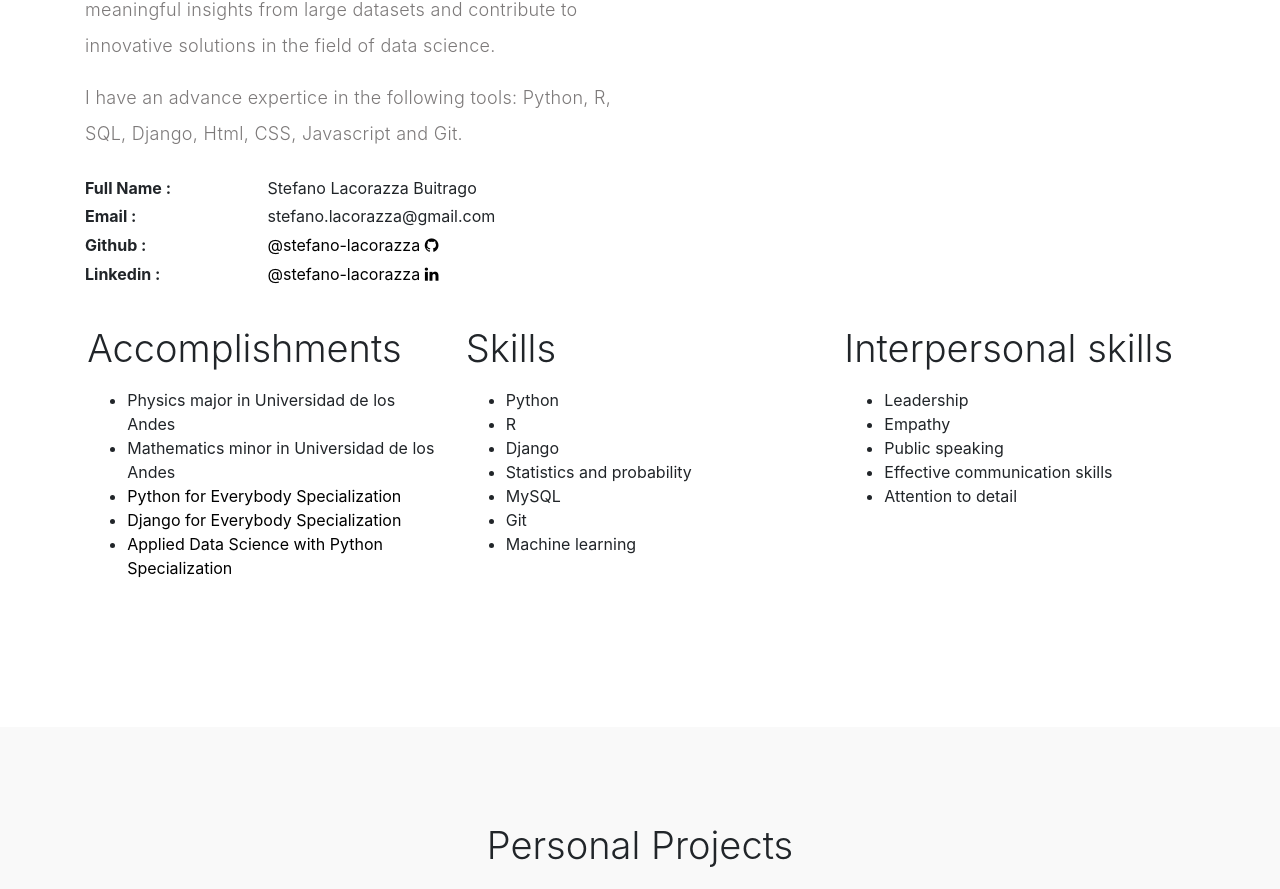
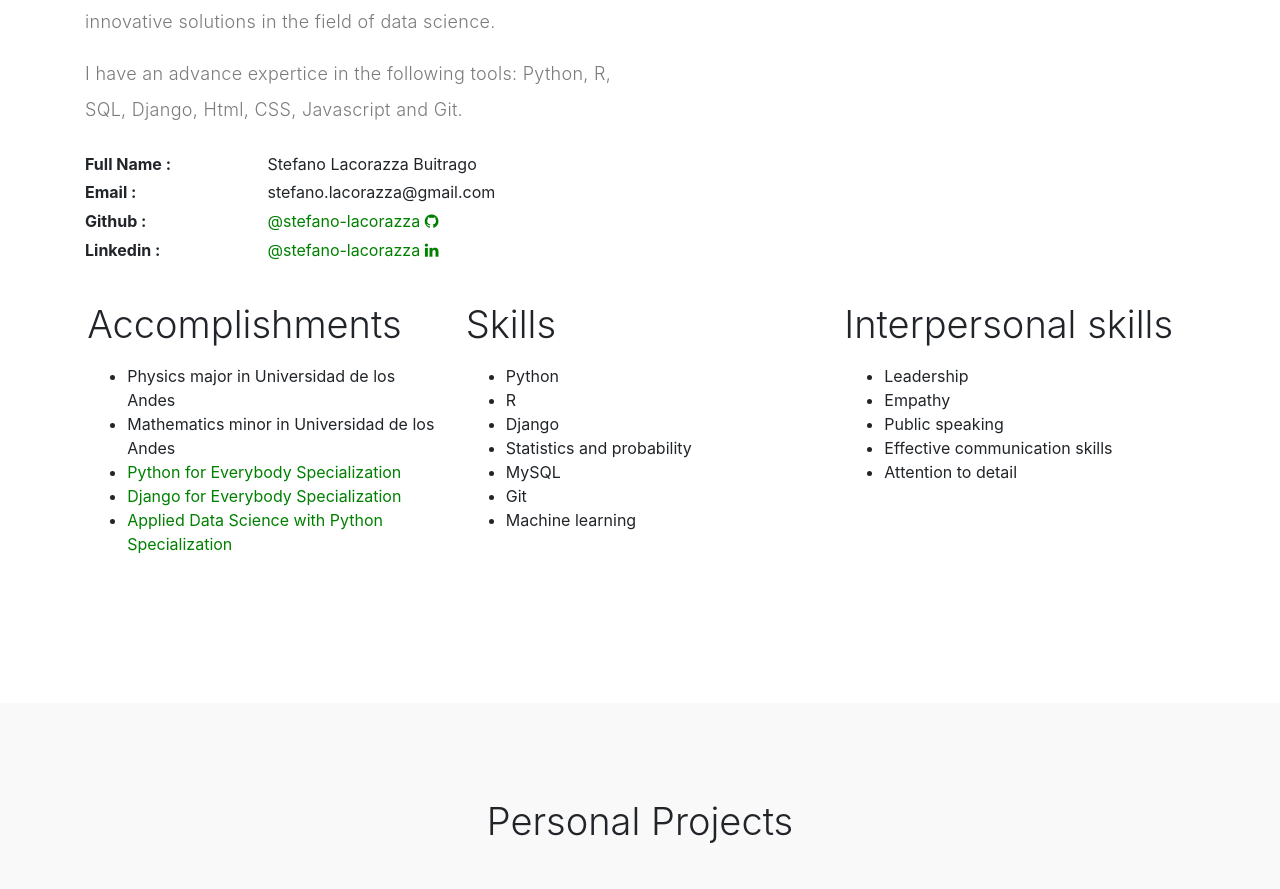
Before and after one commit to stefano-lacorazza/portfolio, a Django app: page / in a window 1280 px wide. Shown: the part 858-1747 px from the top of the page. Run offline with Django 4.2, Linux system fonts and the light colour scheme; some libraries are stand-ins or nearby versions; some web fonts are replaced.

Commit message:
Update index.html

```diff
--- a/myportfolio/templates/mainsite/index.html
+++ b/myportfolio/templates/mainsite/index.html
@@ -17,8 +17,8 @@
      <link rel="icon" type="image/png" sizes="16x16" href="{% static 'mainsite/favicon/favicon-16x16.png' %}">
      <link rel="manifest" href="{% static 'mainsite/favicon/site.webmanifest' %}">
 
-     #<link rel="stylesheet" href="{% static 'mainsite/css/bootstrap.min.css' %}">
-     #<link rel="stylesheet" href="{% static 'mainsite/css/all.min.css' %}">
+     <link rel="stylesheet" href="{% static 'mainsite/css/bootstrap.min.css' %}">
+     <link rel="stylesheet" href="{% static 'mainsite/css/all.min.css' %}">
      <link rel="stylesheet" href="{% static 'mainsite/css/owl.carousel.min.css' %}">
      <link rel="stylesheet" href="{% static 'mainsite/css/owl.theme.default.min.css' %}">
      <link rel="stylesheet" href="https://cdnjs.cloudflare.com/ajax/libs/font-awesome/4.7.0/css/font-awesome.min.css">
@@ -141,6 +141,13 @@
                 <p><ul>
                   <li>Physics major in Universidad de los Andes</li>
                   <li>Mathematics minor in Universidad de los Andes</li>
+                  <style>
+                    a:link {
+                      color: green;
+                      background-color: transparent;
+                      text-decoration: none;
+                    }
+                </style>
                   <li><a  href="https://www.coursera.org/account/accomplishments/specialization/certificate/EECBRAZVVVKF" target="_blank">Python for Everybody Specialization</a></li>
                   <li><a  href="https://www.coursera.org/account/accomplishments/specialization/certificate/6SXG2S7ZXYNS" target="_blank">Django for Everybody Specialization</a></li>
                   <li><a  href="https://www.coursera.org/account/accomplishments/specialization/certificate/VCQXQPHNMDWV" target="_blank">Applied Data Science with Python Specialization</a></li>
```
